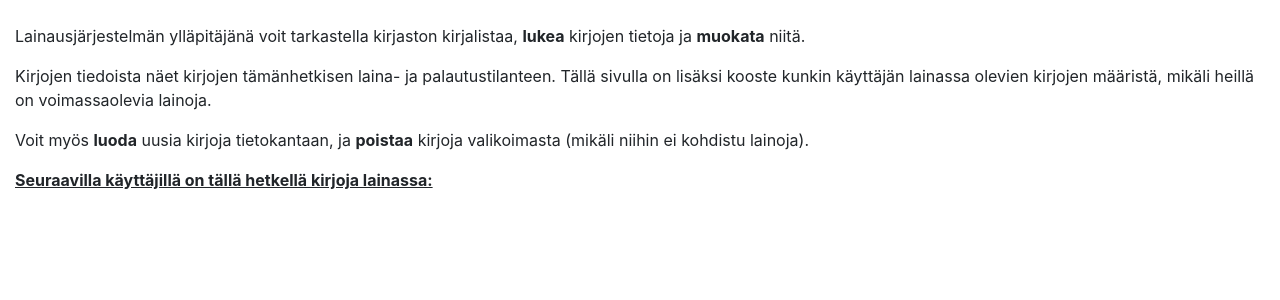
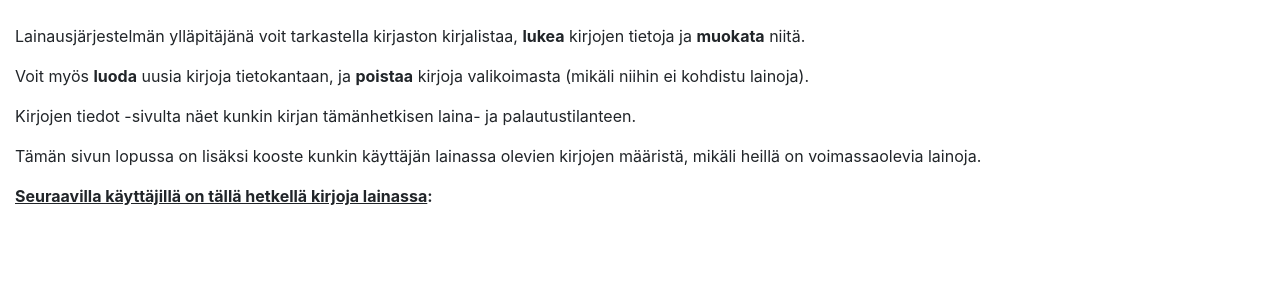
Before and after one commit to hmhei/Tsoha2020, a Flask app: page / in a window 1280 px wide. Shown: the part 71-371 px from the top of the page. Run offline with Flask 2, Linux system fonts and the light colour scheme; a user stored in the database is signed in; tables that the repository leaves empty hold one stand-in row (values such as "Sample post"); some libraries are stand-ins or nearby versions.

Commit message:
Muokattu sovelluksen ohjeistuksia

```diff
--- a/application/templates/index.html
+++ b/application/templates/index.html
@@ -7,26 +7,34 @@
   </p>
   <p>
     Ole hyvä ja kirjaudu sisään.
-    Mikäli et ole vielä rekisteröitynyt, ole hyvä ja suorita rekisteröinti ensin.
+  </p>
+  <p>
+    <u>Käyttäjä</u>: Mikäli et ole vielä rekisteröitynyt, ole hyvä ja suorita rekisteröinti ensin.
+  </p>
+  <p>
+    <u>Ylläpitäjä</u>: Kirjaudu sisään ohjeistuksessa annetuilla ylläpitäjätunnuksilla.
   </p>
 {% endif %}
+
 {% if current_user.is_authenticated %}
   {% if current_user.is_admin() %}
     <p>
       Lainausjärjestelmän ylläpitäjänä voit tarkastella kirjaston kirjalistaa, <b>lukea</b> kirjojen tietoja ja <b>muokata</b> niitä.
     </p>
     <p>
-        Kirjojen tiedoista näet kirjojen tämänhetkisen laina- ja palautustilanteen. Tällä sivulla on lisäksi kooste kunkin käyttäjän lainassa
-        olevien kirjojen määristä, mikäli heillä on voimassaolevia lainoja.
+      Voit myös <b>luoda</b> uusia kirjoja tietokantaan, ja <b>poistaa</b> kirjoja valikoimasta (mikäli niihin ei kohdistu lainoja).
     </p>
-        Voit myös <b>luoda</b> uusia kirjoja tietokantaan, ja <b>poistaa</b> kirjoja valikoimasta (mikäli niihin ei kohdistu lainoja).
+    <p>
+      Kirjojen tiedot -sivulta näet kunkin kirjan tämänhetkisen laina- ja palautustilanteen.
+    </p>
+    <p>
+      Tämän sivun lopussa on lisäksi kooste kunkin käyttäjän lainassa olevien kirjojen määristä, mikäli heillä on voimassaolevia lainoja.
+    </p>
+    <p>
+      <b><u>Seuraavilla käyttäjillä on tällä hetkellä kirjoja lainassa</u>:</b>
     </p>
 
     {% if has_loans is defined %}
-      <p>
-        <b><u>Seuraavilla käyttäjillä on tällä hetkellä kirjoja lainassa:</u></b>
-      </p>
-
     <ul>
       {% for user in has_loans %}
       <li>
@@ -38,7 +46,10 @@
 
   {% else %}
     <p>
-        Tämän lainausjärjestelmän käyttäjänä voit tarkastella kirjastossa olevia kirjoja ja niiden tietoja, tehdä lainoja, sekä muokata omia tietojasi.
+      Lainausjärjestelmän käyttäjänä voit tarkastella omia lainojasi sekä kirjastossa olevia kirjoja ja niiden tietoja.
+    </p>
+    <p>
+      Voit lainata kirjoja kirjalistalta, merkitä lainat palautetuiksi, poistaa palautetut lainat lainalistastasi, sekä muokata omia käyttäjätietojasi.
     </p>
   {% endif %}
 {% endif %}
```
Lines whose indentation alone changed are shown as unchanged.
